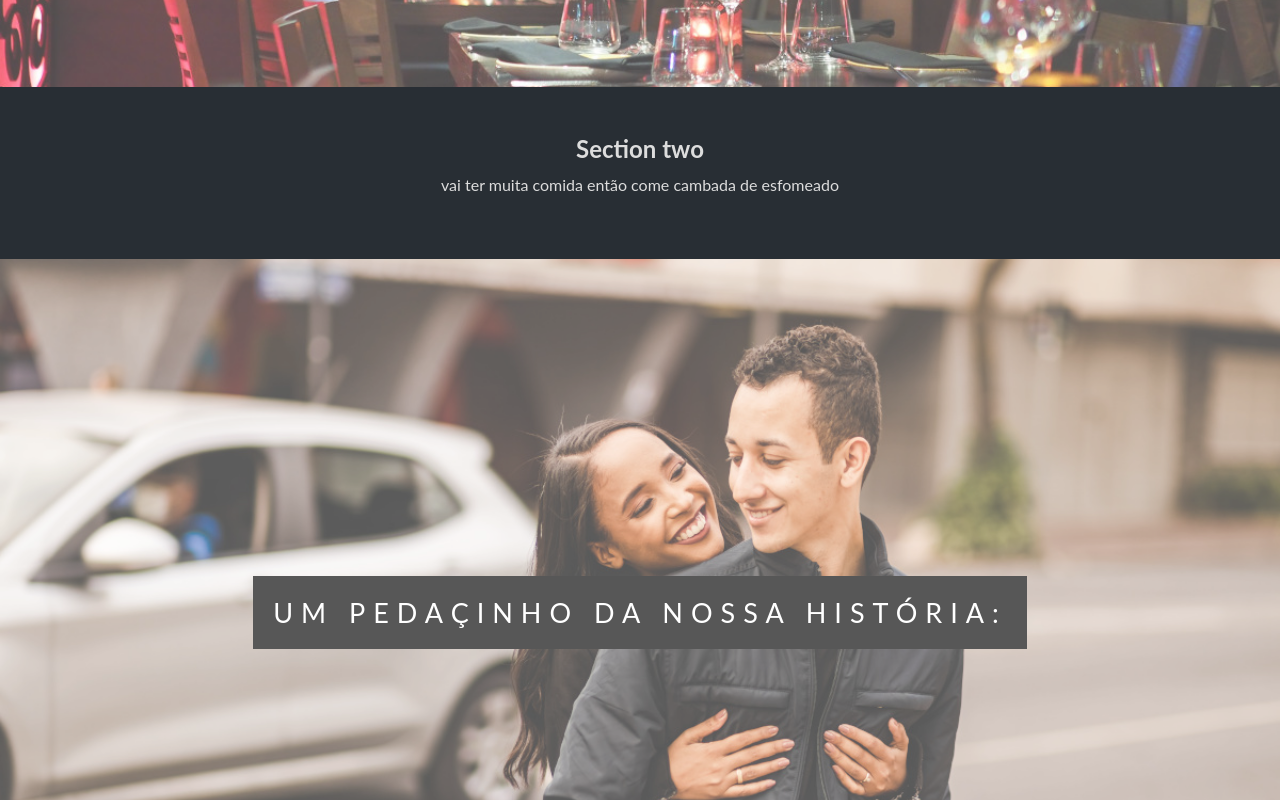
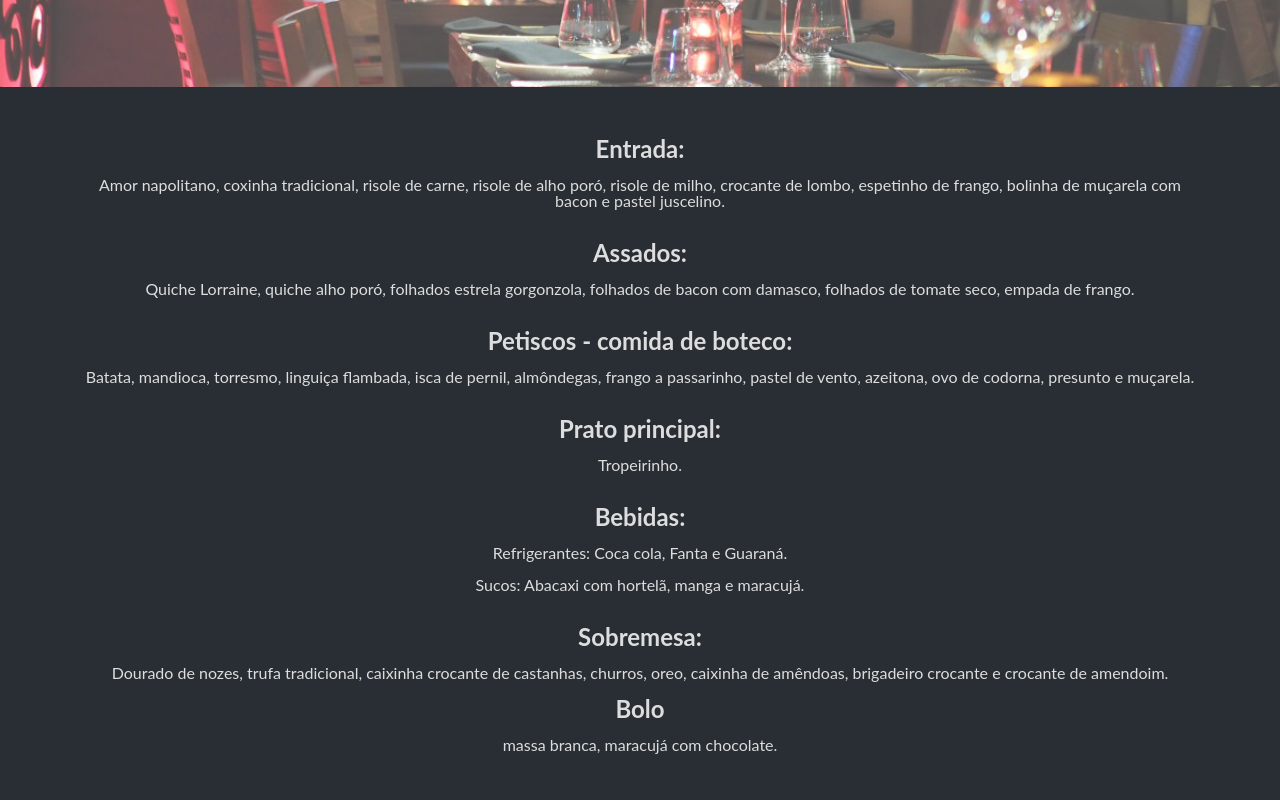
Before and after one commit to Rafael862/mymarriage, a plain HTML site: page index.html in a window 1280 px wide. Shown: the part 1300-2100 px from the top of the page. Drawn offline with Linux system fonts and the light colour scheme.

Commit message:
site com cardapio e sem a história

```diff
--- a/index.html
+++ b/index.html
@@ -12,7 +12,7 @@
 
     <div class="pimg1">
         <div class="ptext">
-            <span class="border">Rafael & Izaíra</span>
+            <span class="border">Izaíra & Rafael</span>
         </div>
     </div>
 
@@ -29,7 +29,7 @@
             <br>
             Não vá sem nos dar um abraço!
             <br>
-            <p class="cursiva">Rafael & Izaíra</p>
+            <p class="cursiva">Izaíra & Rafael</p>
         </h3>
 
        </p>
@@ -42,12 +42,46 @@
     </div>
 
     <section class="section section-dark">
-       <h2>Section two</h2>
-       <p>
 
-      vai ter muita comida então come cambada de esfomeado
 
-       </p>
+
+        <h2>Entrada:</h2>
+
+        <p>
+            Amor napolitano, coxinha tradicional, risole de carne, risole de alho poró, risole de milho, crocante de lombo, espetinho de frango,
+            bolinha de muçarela com bacon e pastel juscelino.
+        </p>
+
+        <br>
+
+        <h2>Assados:</h2> <p>Quiche Lorraine, quiche alho poró, folhados estrela gorgonzola, folhados de bacon com damasco, folhados de tomate seco, empada de frango.</p>
+
+        <br>
+
+        <h2>Petiscos - comida de boteco:</h2> <p>
+            Batata, mandioca, torresmo, linguiça flambada, isca de pernil, almôndegas, frango a passarinho, pastel de vento,
+            azeitona, ovo de codorna, presunto e muçarela.
+        </p>
+
+        <br>
+
+        <h2>Prato principal:</h2>
+        <p>Tropeirinho.</p>
+
+        <br>
+
+        <h2>Bebidas:</h2>
+
+        <p>Refrigerantes: Coca cola, Fanta e Guaraná.</p>
+        <p>Sucos: Abacaxi com hortelã, manga e maracujá.</p>
+        <br>
+
+        <h2>Sobremesa:</h2>
+        <p>Dourado de nozes, trufa tradicional, caixinha crocante de castanhas, churros, oreo, caixinha de amêndoas, brigadeiro crocante e crocante de amendoim.</p>
+        <h2>Bolo</h2>
+        <p>massa branca, maracujá com chocolate.</p>
+
+
     </section>
 
 
@@ -56,7 +90,7 @@
             <span class="border">Um pedaçinho da nossa história:</span>
         </div>
     </div>
-
+    <!--
     <section class="section section-light">
         <h2>25-01-2016</h2>
 
@@ -68,7 +102,7 @@
         Um de nós só perdia e ficava comendo cartas😅, enfim, assim que tudo começou.
         <br>
         <br>
-        <h2>🌫🌫🌫</h2>
+        <h2>...</h2>
         <br>
 
         <p>
@@ -107,7 +141,7 @@
             Tudo isso foi feito para não ficarem entediados enquanto estão aqui, assim podem conhecer um pouco mais da nossa história enquanto comem um lanchinho e tiram umas belas fotos.
         </p>
      </section>
-
+    -->
 
 
 </body>
```
